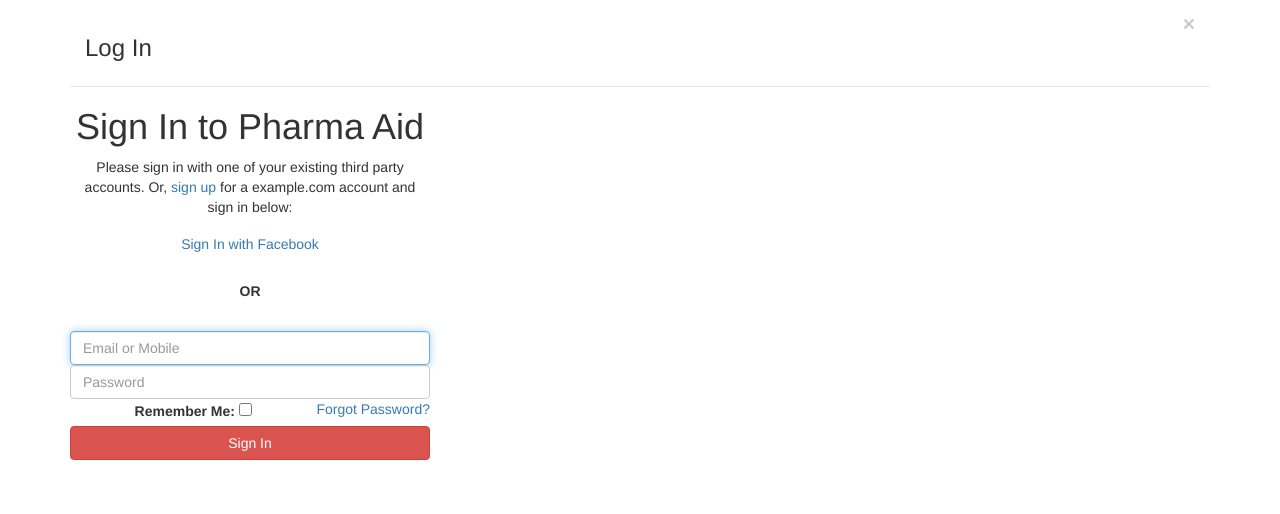
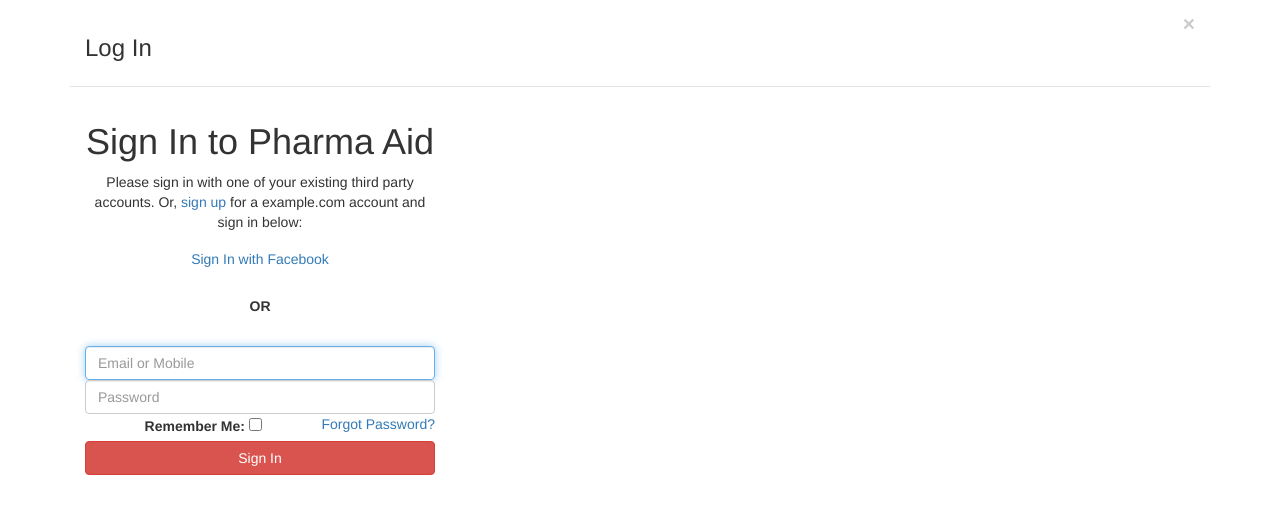
Before and after one commit to MiniGunnR/pharma_aid, a Django app: page /accounts/login/ in a window 1280 px wide. Shown: the top 514 px of the page. Run offline with Django 3.2, Linux system fonts and the light colour scheme; data that the repository does not hold is empty; some libraries are stand-ins or nearby versions.

Commit message:
original login page fix 7

```diff
--- a/templates/account/login.html
+++ b/templates/account/login.html
@@ -20,6 +20,8 @@
 	    <h3>Log In</h3>
     </div>
 
+	<!-- body -->
+	<div class="modal-body">
     <div class="row">
         <div class="col-md-4 text-center">
     <h1 class="login-title text-center">{% trans "Sign In to Pharma Aid" %}</h1>
@@ -82,5 +84,6 @@
     </div>
         </div>
     </div>
+	</div>
 </div>
 {% endblock %}
```
